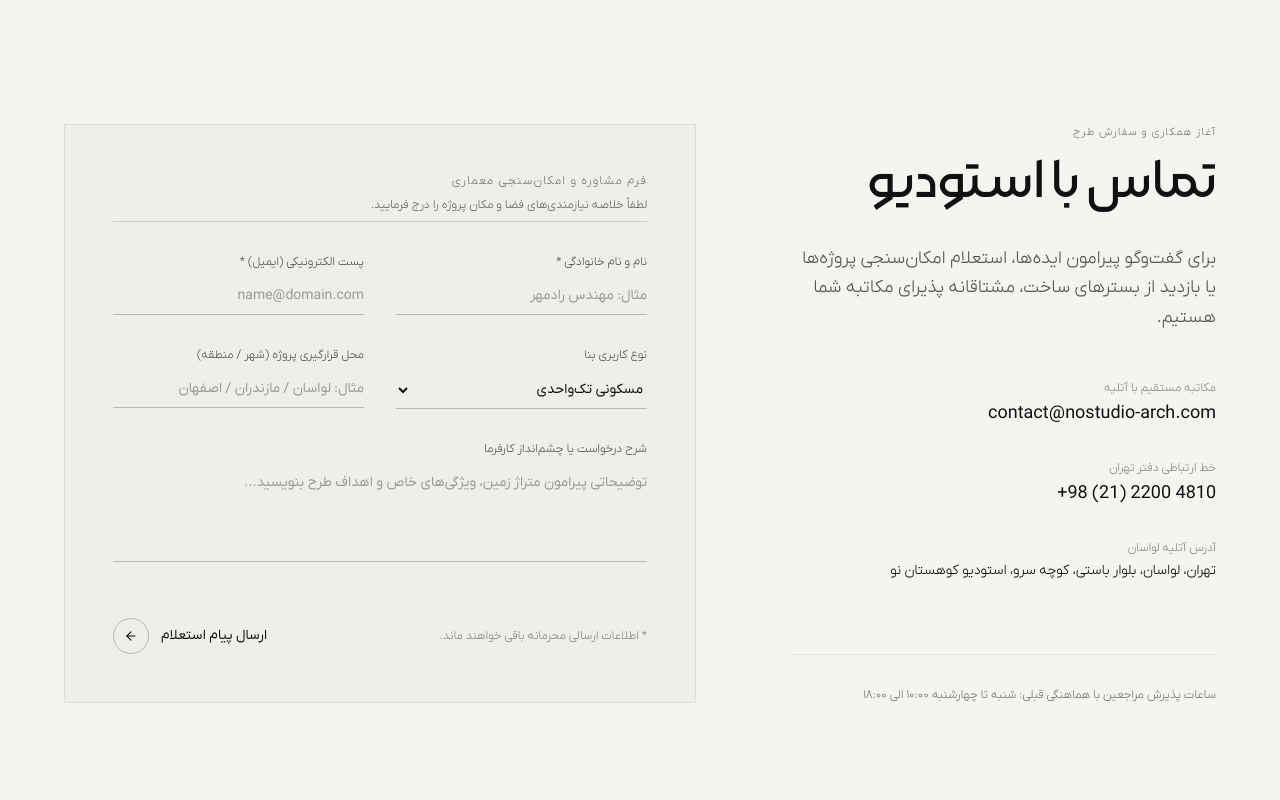
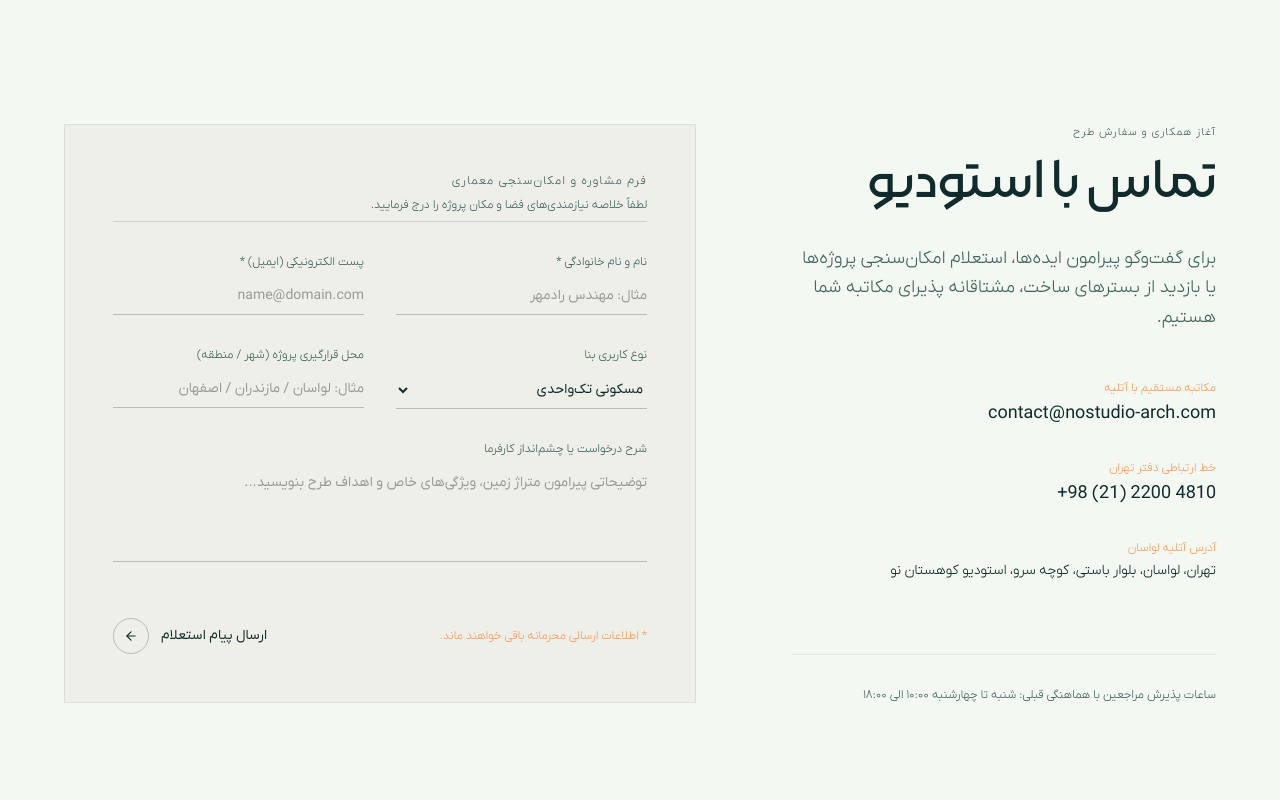
Before and after one commit to ParsaR082/studio, a Next.js app: page / in a window 1280 px wide. Shown: the part 7280-8080 px from the top of the page. Built offline with nearby package versions, Linux system fonts and the light colour scheme; a web font is replaced by a local one.

Commit message:
Apply brand palette to ContactSection.tsx

```diff
--- a/src/components/contact/ContactSection.tsx
+++ b/src/components/contact/ContactSection.tsx
@@ -32,7 +32,7 @@ const ContactSection: React.FC = () => {
     <section
       ref={sectionRef}
       id="contact"
-      className="py-24 md:py-36 px-6 sm:px-10 lg:px-16 border-t border-[#111111]/8 bg-[#F5F4F0] overflow-hidden"
+      className="py-24 md:py-36 px-6 sm:px-10 lg:px-16 border-t border-[#102B2B]/8 bg-[#F4F8F3] overflow-hidden"
     >
       <div className="max-w-[1540px] mx-auto">
         <div className="grid grid-cols-1 lg:grid-cols-12 gap-16 lg:gap-24">
@@ -44,7 +44,7 @@ const ContactSection: React.FC = () => {
             className="lg:col-span-5 flex flex-col justify-between"
           >
             <div>
-              <span className="text-[11px] uppercase tracking-widest text-[#777777] font-light block mb-3">
+              <span className="text-[11px] uppercase tracking-widest text-[#42635F] font-light block mb-3">
                 آغاز همکاری و سفارش طرح
               </span>
               <div className="mb-8">
@@ -52,21 +52,21 @@ const ContactSection: React.FC = () => {
                   animation="blurIn"
                   by="word"
                   as="h2"
-                  className="text-4xl sm:text-6xl font-light tracking-tight text-[#111111]"
+                  className="text-4xl sm:text-6xl font-light tracking-tight text-[#102B2B]"
                 >
                   تماس با استودیو
                 </TextAnimate>
               </div>
-              <p className="text-base sm:text-lg font-light text-[#555555] leading-relaxed mb-12">
+              <p className="text-base sm:text-lg font-light text-[#42635F] leading-relaxed mb-12">
                 برای گفت‌وگو پیرامون ایده‌ها، استعلام امکان‌سنجی پروژه‌ها یا بازدید از بسترهای ساخت، مشتاقانه پذیرای مکاتبه شما هستیم.
               </p>
 
               <div className="space-y-8 text-sm font-light">
                 <div>
-                  <span className="text-xs text-[#888888] block mb-1">مکاتبه مستقیم با آتلیه</span>
+                  <span className="text-xs text-[#FF9A56] block mb-1">مکاتبه مستقیم با آتلیه</span>
                   <a
                     href="mailto:contact@nostudio-arch.com"
-                    className="text-lg text-[#111111] font-normal hover:text-[#666666] transition-colors"
+                    className="text-lg text-[#102B2B] font-normal hover:text-[#42635F] transition-colors"
                     dir="ltr"
                   >
                     contact@nostudio-arch.com
@@ -74,10 +74,10 @@ const ContactSection: React.FC = () => {
                 </div>
 
                 <div>
-                  <span className="text-xs text-[#888888] block mb-1">خط ارتباطی دفتر تهران</span>
+                  <span className="text-xs text-[#FF9A56] block mb-1">خط ارتباطی دفتر تهران</span>
                   <a
                     href="tel:+982122004810"
-                    className="text-lg text-[#111111] font-normal hover:text-[#666666] transition-colors"
+                    className="text-lg text-[#102B2B] font-normal hover:text-[#42635F] transition-colors"
                     dir="ltr"
                   >
                     +98 (21) 2200 4810
@@ -85,15 +85,15 @@ const ContactSection: React.FC = () => {
                 </div>
 
                 <div>
-                  <span className="text-xs text-[#888888] block mb-1">آدرس آتلیه لواسان</span>
-                  <p className="text-[#111111] leading-relaxed">
+                  <span className="text-xs text-[#FF9A56] block mb-1">آدرس آتلیه لواسان</span>
+                  <p className="text-[#102B2B] leading-relaxed">
                     تهران، لواسان، بلوار باستی، کوچه سرو، استودیو کوهستان نو
                   </p>
                 </div>
               </div>
             </div>
 
-            <div className="mt-12 pt-8 border-t border-[#111111]/8 text-xs text-[#777777] font-light">
+            <div className="mt-12 pt-8 border-t border-[#102B2B]/8 text-xs text-[#42635F] font-light">
               ساعات پذیرش مراجعین با هماهنگی قبلی: شنبه تا چهارشنبه ۱۰:۰۰ الی ۱۸:۰۰
             </div>
           </motion.div>
@@ -107,38 +107,38 @@ const ContactSection: React.FC = () => {
                 : { opacity: 0, y: -40, scale: 0.99 }
             }
             transition={{ duration: 0.9, delay: 0.2, ease: [0.16, 1, 0.3, 1] }}
-            className="lg:col-span-7 bg-[#EFEFEA] p-8 sm:p-12 border border-[#111111]/8"
+            className="lg:col-span-7 bg-[#EFEFEA] p-8 sm:p-12 border border-[#102B2B]/8"
           >
             {submitted ? (
               <div className="py-16 text-center space-y-4">
-                <CheckCircle2 size={40} className="mx-auto text-[#111111]" />
-                <h3 className="text-2xl font-light text-[#111111]">
+                <CheckCircle2 size={40} className="mx-auto text-[#102B2B]" />
+                <h3 className="text-2xl font-light text-[#102B2B]">
                   پیام شما با موفقیت ثبت گردید.
                 </h3>
-                <p className="text-sm font-light text-[#666666] max-w-md mx-auto leading-relaxed">
+                <p className="text-sm font-light text-[#42635F] max-w-md mx-auto leading-relaxed">
                   تیم ارشد معماری استودیو نو پس از بررسی اولیه مشخصات پروژه، طی ۲۴ الی ۴۸ ساعت کاری با شما تماس خواهند گرفت.
                 </p>
                 <button
                   onClick={() => setSubmitted(false)}
-                  className="mt-6 text-xs text-[#111111] underline hover:text-[#666666] cursor-pointer"
+                  className="mt-6 text-xs text-[#102B2B] underline hover:text-[#42635F] cursor-pointer"
                 >
                   ارسال پیام دیگر
                 </button>
               </div>
             ) : (
               <form onSubmit={handleSubmit} className="space-y-8">
-                <div className="border-b border-[#111111]/15 pb-2">
-                  <span className="text-xs uppercase tracking-widest text-[#777777] font-light block mb-2">
+                <div className="border-b border-[#102B2B]/15 pb-2">
+                  <span className="text-xs uppercase tracking-widest text-[#42635F] font-light block mb-2">
                     فرم مشاوره و امکان‌سنجی معماری
                   </span>
-                  <p className="text-xs text-[#666666] font-light">
+                  <p className="text-xs text-[#42635F] font-light">
                     لطفاً خلاصه نیازمندی‌های فضا و مکان پروژه را درج فرمایید.
                   </p>
                 </div>
 
                 <div className="grid grid-cols-1 sm:grid-cols-2 gap-8">
                   <div>
-                    <label className="block text-xs font-light text-[#555555] mb-2">
+                    <label className="block text-xs font-light text-[#42635F] mb-2">
                       نام و نام خانوادگی *
                     </label>
                     <input
@@ -147,12 +147,12 @@ const ContactSection: React.FC = () => {
                       value={formData.name}
                       onChange={(e) => setFormData({ ...formData, name: e.target.value })}
                       placeholder="مثال: مهندس رادمهر"
-                      className="w-full bg-transparent border-b border-[#111111]/25 py-2 text-sm text-[#111111] placeholder:text-[#999999] focus:outline-none focus:border-[#111111] transition-colors"
+                      className="w-full bg-transparent border-b border-[#102B2B]/25 py-2 text-sm text-[#102B2B] placeholder:text-[#999999] focus:outline-none focus:border-[#102B2B] transition-colors"
                     />
                   </div>
 
                   <div>
-                    <label className="block text-xs font-light text-[#555555] mb-2">
+                    <label className="block text-xs font-light text-[#42635F] mb-2">
                       پست الکترونیکی (ایمیل) *
                     </label>
                     <input
@@ -162,20 +162,20 @@ const ContactSection: React.FC = () => {
                       onChange={(e) => setFormData({ ...formData, email: e.target.value })}
                       placeholder="name@domain.com"
                       dir="ltr"
-                      className="w-full bg-transparent border-b border-[#111111]/25 py-2 text-sm text-[#111111] placeholder:text-[#999999] focus:outline-none focus:border-[#111111] transition-colors text-right"
+                      className="w-full bg-transparent border-b border-[#102B2B]/25 py-2 text-sm text-[#102B2B] placeholder:text-[#999999] focus:outline-none focus:border-[#102B2B] transition-colors text-right"
                     />
                   </div>
                 </div>
 
                 <div className="grid grid-cols-1 sm:grid-cols-2 gap-8">
                   <div>
-                    <label className="block text-xs font-light text-[#555555] mb-2">
+                    <label className="block text-xs font-light text-[#42635F] mb-2">
                       نوع کاربری بنا
                     </label>
                     <select
                       value={formData.projectType}
                       onChange={(e) => setFormData({ ...formData, projectType: e.target.value })}
-                      className="w-full bg-transparent border-b border-[#111111]/25 py-2 text-sm text-[#111111] focus:outline-none focus:border-[#111111] transition-colors cursor-pointer"
+                      className="w-full bg-transparent border-b border-[#102B2B]/25 py-2 text-sm text-[#102B2B] focus:outline-none focus:border-[#102B2B] transition-colors cursor-pointer"
                     >
                       <option value="مسکونی تک‌واحدی">مسکونی تک‌واحدی</option>
                       <option value="ویلایی و اقامتگاه اختصاصی">ویلایی و اقامتگاه اختصاصی</option>
@@ -186,7 +186,7 @@ const ContactSection: React.FC = () => {
                   </div>
 
                   <div>
-                    <label className="block text-xs font-light text-[#555555] mb-2">
+                    <label className="block text-xs font-light text-[#42635F] mb-2">
                       محل قرارگیری پروژه (شهر / منطقه)
                     </label>
                     <input
@@ -194,13 +194,13 @@ const ContactSection: React.FC = () => {
                       value={formData.location}
                       onChange={(e) => setFormData({ ...formData, location: e.target.value })}
                       placeholder="مثال: لواسان / مازندران / اصفهان"
-                      className="w-full bg-transparent border-b border-[#111111]/25 py-2 text-sm text-[#111111] placeholder:text-[#999999] focus:outline-none focus:border-[#111111] transition-colors"
+                      className="w-full bg-transparent border-b border-[#102B2B]/25 py-2 text-sm text-[#102B2B] placeholder:text-[#999999] focus:outline-none focus:border-[#102B2B] transition-colors"
                     />
                   </div>
                 </div>
 
                 <div>
-                  <label className="block text-xs font-light text-[#555555] mb-2">
+                  <label className="block text-xs font-light text-[#42635F] mb-2">
                     شرح درخواست یا چشم‌انداز کارفرما
                   </label>
                   <textarea
@@ -208,21 +208,21 @@ const ContactSection: React.FC = () => {
                     value={formData.message}
                     onChange={(e) => setFormData({ ...formData, message: e.target.value })}
                     placeholder="توضیحاتی پیرامون متراژ زمین، ویژگی‌های خاص و اهداف طرح بنویسید..."
-                    className="w-full bg-transparent border-b border-[#111111]/25 py-2 text-sm text-[#111111] placeholder:text-[#999999] focus:outline-none focus:border-[#111111] transition-colors resize-none"
+                    className="w-full bg-transparent border-b border-[#102B2B]/25 py-2 text-sm text-[#102B2B] placeholder:text-[#999999] focus:outline-none focus:border-[#102B2B] transition-colors resize-none"
                   />
                 </div>
 
                 <div className="pt-4 flex items-center justify-between">
-                  <span className="text-xs text-[#888888] font-light">
+                  <span className="text-xs text-[#FF9A56] font-light">
                     * اطلاعات ارسالی محرمانه باقی خواهند ماند.
                   </span>
 
                   <button
                     type="submit"
-                    className="group inline-flex items-center gap-3 text-sm font-normal text-[#111111] hover:text-[#666666] transition-colors cursor-pointer"
+                    className="group inline-flex items-center gap-3 text-sm font-normal text-[#102B2B] hover:text-[#42635F] transition-colors cursor-pointer"
                   >
                     <span>ارسال پیام استعلام</span>
-                    <span className="w-9 h-9 rounded-full border border-[#111111]/25 flex items-center justify-center transition-all group-hover:border-[#111111] group-hover:-translate-x-1.5">
+                    <span className="w-9 h-9 rounded-full border border-[#102B2B]/25 flex items-center justify-center transition-all group-hover:border-[#102B2B] group-hover:-translate-x-1.5">
                       <ArrowLeft size={14} />
                     </span>
                   </button>
```
